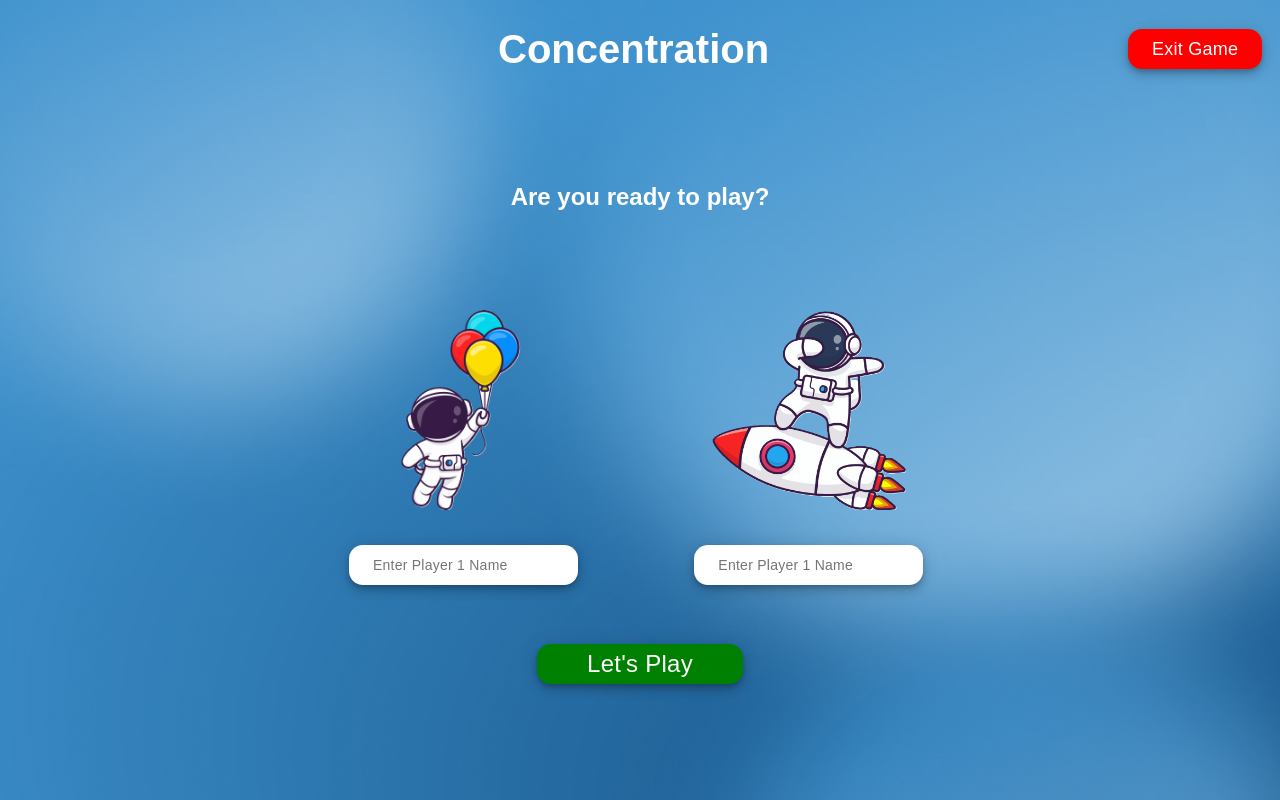
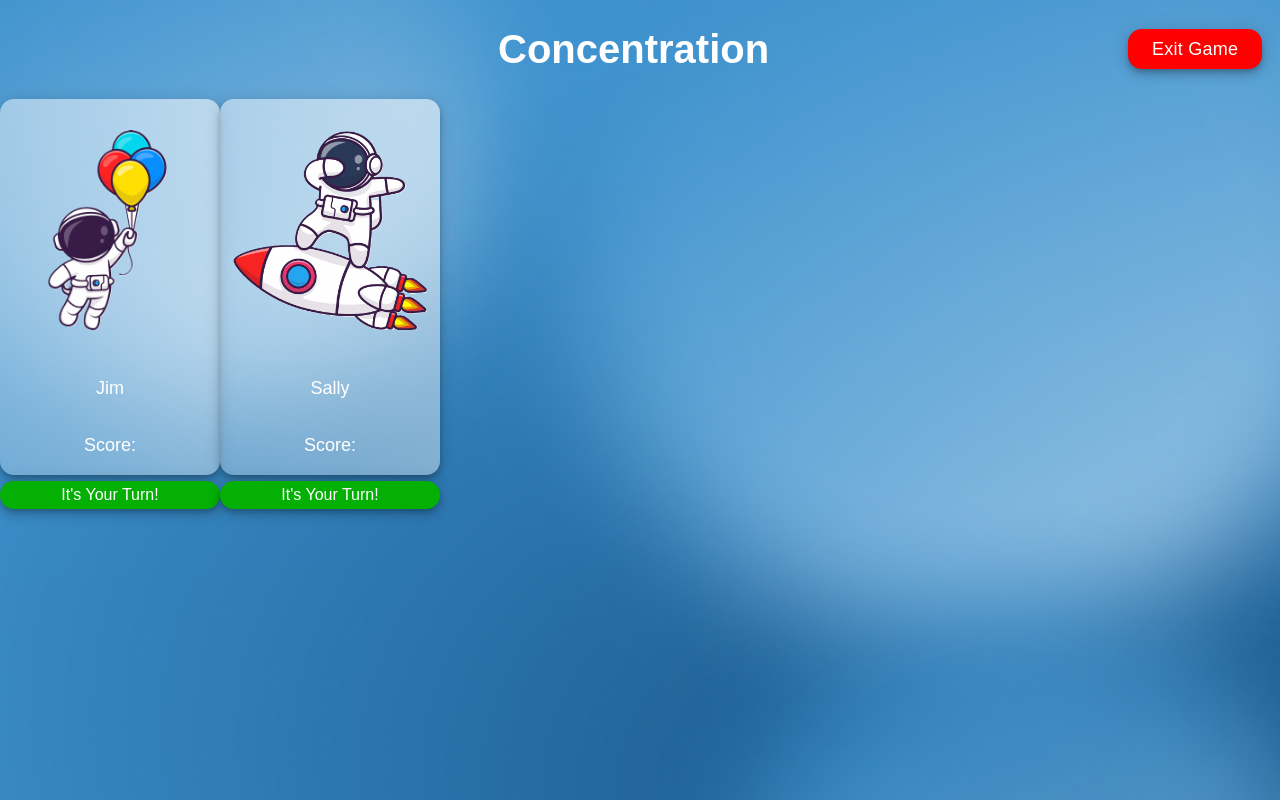
Before and after one commit to Carrscot/concentration, a React (Vite) app: page / in a window 1280 px wide. Built offline with nearby package versions, Linux system fonts and the light colour scheme.

Commit message:
Create MainGame and PlayerCard components

```diff
--- a/src/App.css
+++ b/src/App.css
@@ -11,10 +11,7 @@ body {
   grid-template-columns: 33% 33% 33%;
   align-items: center;
 }
-h1 {
-  text-align: center;
-  font-size: 40px;
-}
+
 
 .gameButtons {
   justify-self: end;
@@ -38,12 +35,30 @@ h1 {
   justify-content: center;
 }
 
-.playerCard {
+.playerInputCard {
   display: flex;
   flex-direction: column;
   align-items: center;
   justify-content: center;
   margin: 10%;
+}
+
+.playerCard{
+  display: flex;
+  flex-direction: column;
+  align-items: center;
+  justify-content: center;
+  background: linear-gradient(45deg, rgba(255, 255, 255, 0.289), rgba(255, 255, 255, 0.574));
+  border-radius: 14px;
+  border-style: none;
+  box-shadow: rgba(0, 0, 0, .2) 0 3px 5px -1px,rgba(0, 0, 0, .14) 0 6px 10px 0,rgba(0, 0, 0, .12) 0 1px 18px 0;
+  padding: 0.5%;
+  max-width: 220px;
+}
+
+.playerCardContainer {
+  display: flex;
+  flex-direction: column;
 }
 
 .playerImage {
@@ -52,7 +67,25 @@ h1 {
   margin: 30px;
 }
 
-input {
+.turnBox {
+  display: flex;
+  background-color: rgb(3, 176, 3);
+  color: white;
+  border-radius: 14px;
+  border-style: none;
+  justify-content: center;
+  align-items: center;
+  padding: 0.5%;
+  box-shadow: rgba(0, 0, 0, .2) 0 3px 5px -1px,rgba(0, 0, 0, .14) 0 6px 10px 0,rgba(0, 0, 0, .12) 0 1px 18px 0;
+  margin-top: 3%;
+  height: 25px;
+}
+
+.inactivePlayer {
+  display: none;
+}
+
+input{
   font-family: "Poppins", sans-serif;
   align-items: center;
   background-color: #ffffff;
@@ -75,6 +108,25 @@ input {
   position: relative;
   margin: 5px;
 }
+
+.mainGame {
+  display: flex;
+}
+
+/* Text And Headers */
+h1 {
+  text-align: center;
+  font-size: 40px;
+}
+
+.bold{
+  font-weight: 500;
+}
+
+.large-text {
+  font-size: large;
+}
+/* Text And Headers */
 
 /* Buttons */
 button {
--- a/src/App.jsx
+++ b/src/App.jsx
@@ -2,20 +2,24 @@ import { useState } from 'react'
 import './App.css'
 import StartPage from './StartPage';
 import Header from './Header';
+import MainGame from './MainGame';
 
 function App() {
-  const [player1, setPlayer1] = useState('');
-  const [player2, setPlayer2] = useState('')
+  const [player1, setPlayer1] = useState('Jim');
+  const [player2, setPlayer2] = useState('Sally')
 
   return (
     <>
       <Header />
-      <StartPage
+      <MainGame
+      player1= {player1}
+      player2={player2}/>
+      {/* <StartPage
       setPlayer1={setPlayer1}
       setPlayer2={setPlayer2}
       player1={player1}
       player2={player2}
-      />
+      /> */}
     </>
   )
 }
--- /dev/null
+++ b/src/MainGame.jsx
@@ -0,0 +1,22 @@
+import PlayerCard from "./PlayerCard"
+import player1Image from './assets/player1Image.png'
+import player2Image from './assets/player2Image.png'
+
+const MainGame = (props) => {
+    const {player1, player2} = props;
+    return (
+        <>
+        <div className="mainGame">
+            <PlayerCard
+                src={player1Image}
+                player={player1}/>
+            <PlayerCard
+                src={player2Image}
+                player={player2}/>
+        </div>
+
+        </>
+    )
+}
+
+export default MainGame
--- a/src/PlayerCard.jsx
+++ b/src/PlayerCard.jsx
@@ -1,9 +1,19 @@
-const PlayerCard = () => {
-    return (
-        <>
-        </>
-    )
-}
+const PlayerCard = (props) => {
+  const {
+    src,
+    player,
+    score,
+    id } = props;
+  return (
+    <div className="playerCardContainer">
+      <div className="playerCard">
+        <img src={src} alt={player} id={id} className="playerImage" />
+        <p className="bold large-text">{player}</p>
+        <p className="bold large-text">Score: {score}</p>
+      </div>
+      <div className="turnBox">It's Your Turn!</div>
+    </div>
+  );
+};
 
-
-export default PlayerCard
+export default PlayerCard;
--- a/src/PlayerInputCard.jsx
+++ b/src/PlayerInputCard.jsx
@@ -10,7 +10,7 @@ const PlayerCard = (props) => {
         src} = props;
 
     return (
-        <div className="playerCard">
+        <div className="playerInputCard">
         <img
             src={src}
             alt={player}
```
